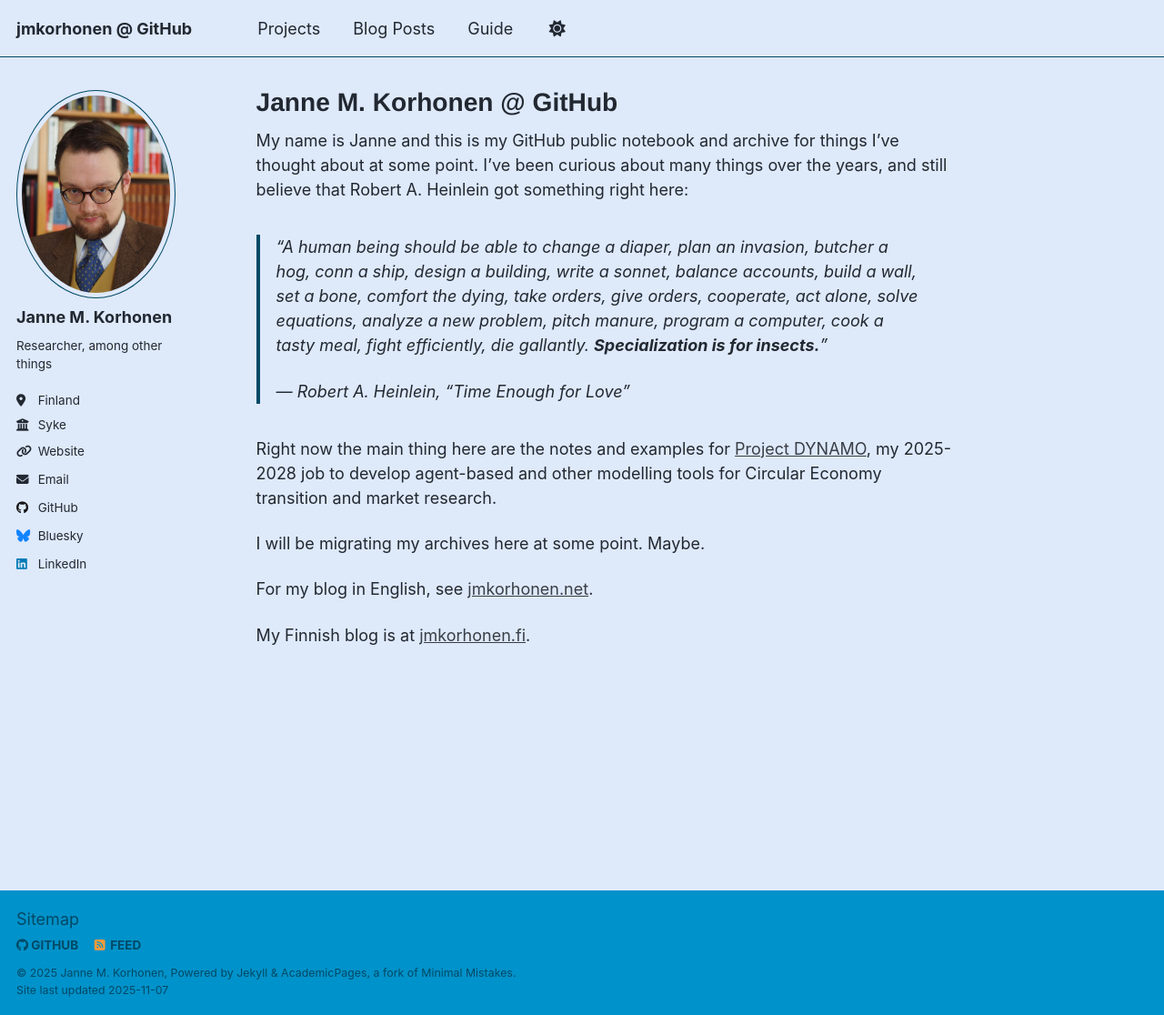
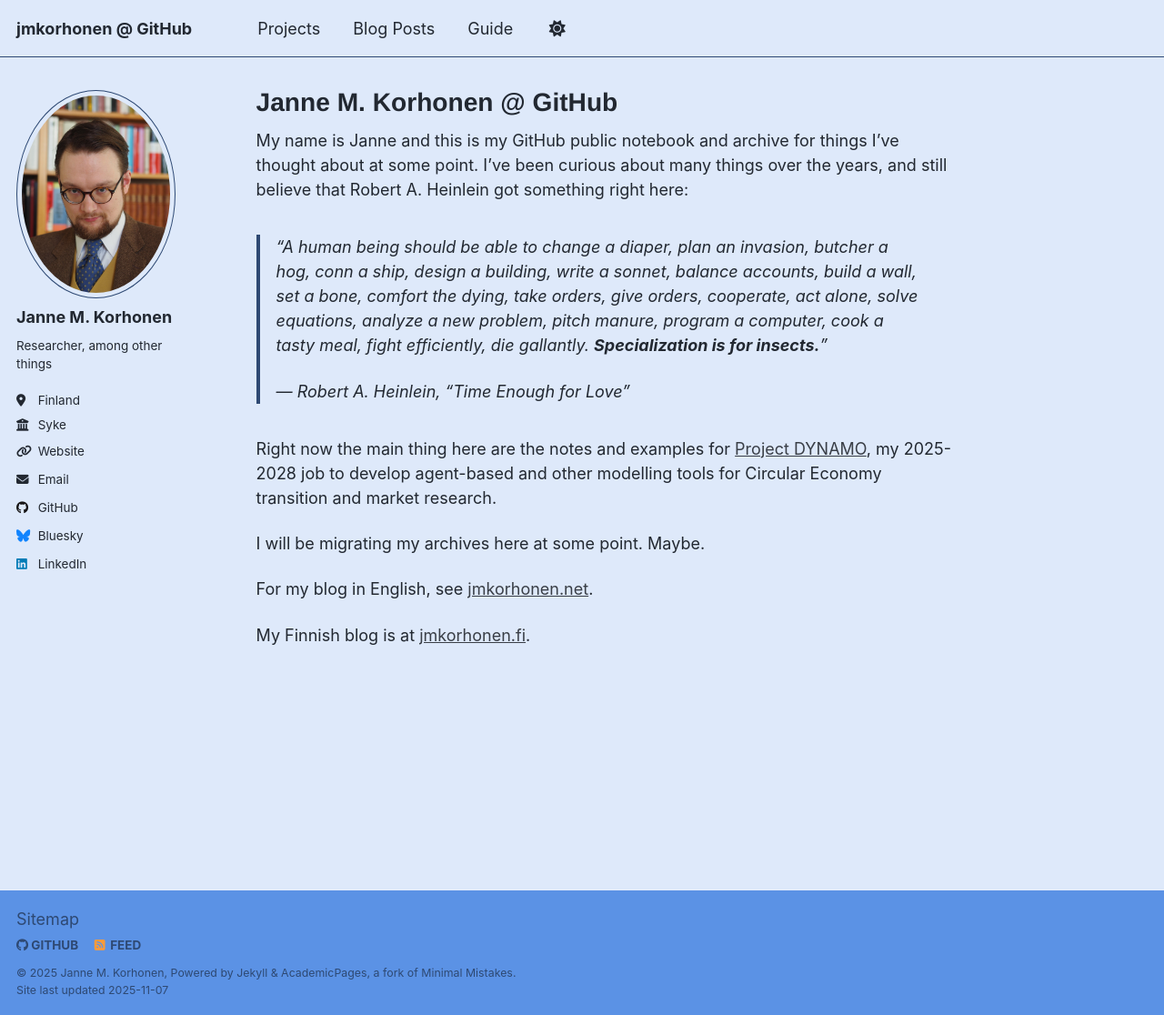
Before and after one commit to jmkorhonen/jmkorhonen.github.io, a Jekyll site: the page built from _pages/about.md, in a window 1280 px wide and 1116 px high. Shown: the whole window at 91% size. Built offline with Jekyll 4.4.1, drawn with Linux system fonts in a browser that asks for light colours; a script that is not in the unit is left out.

Commit message:
Update _air_light.scss

```diff
--- a/_sass/theme/_air_light.scss
+++ b/_sass/theme/_air_light.scss
@@ -3,10 +3,17 @@
    ========================================================================== */
 
 /* Color codes used for the theme */
+$primary-color              : #5b92e5;
+$dark-primary-color         : mix(#000, $primary-color, 40%);
+$darker-primary-color       : mix(#000, $primary-color, 60%);
+$light-primary-color        : mix(#000, $primary-color, 50%);
+
+/* DEFAULT Color codes used for the theme
 $primary-color              : #0092ca;
 $dark-primary-color         : mix(#000, $primary-color, 40%);
 $darker-primary-color       : mix(#000, $primary-color, 60%);
 $light-primary-color        : mix(#000, $primary-color, 50%);
+*/
 
 /* Background color (#dee9fa) is 80% lighter version of United Nations blue, #5b92e5 ;
 other possibilities are 70 % (#cedef7), 60% (#bdd3f5) and 50% (#adc9f2).
```
